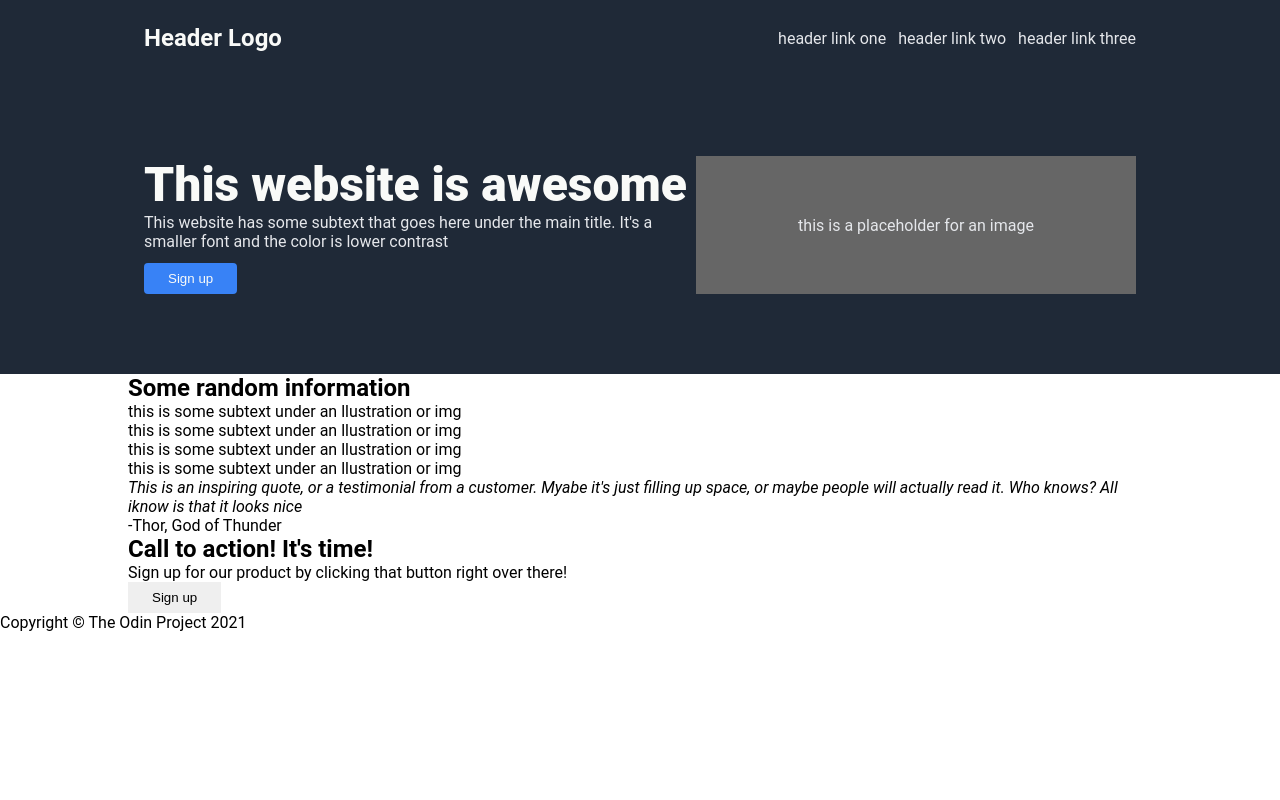
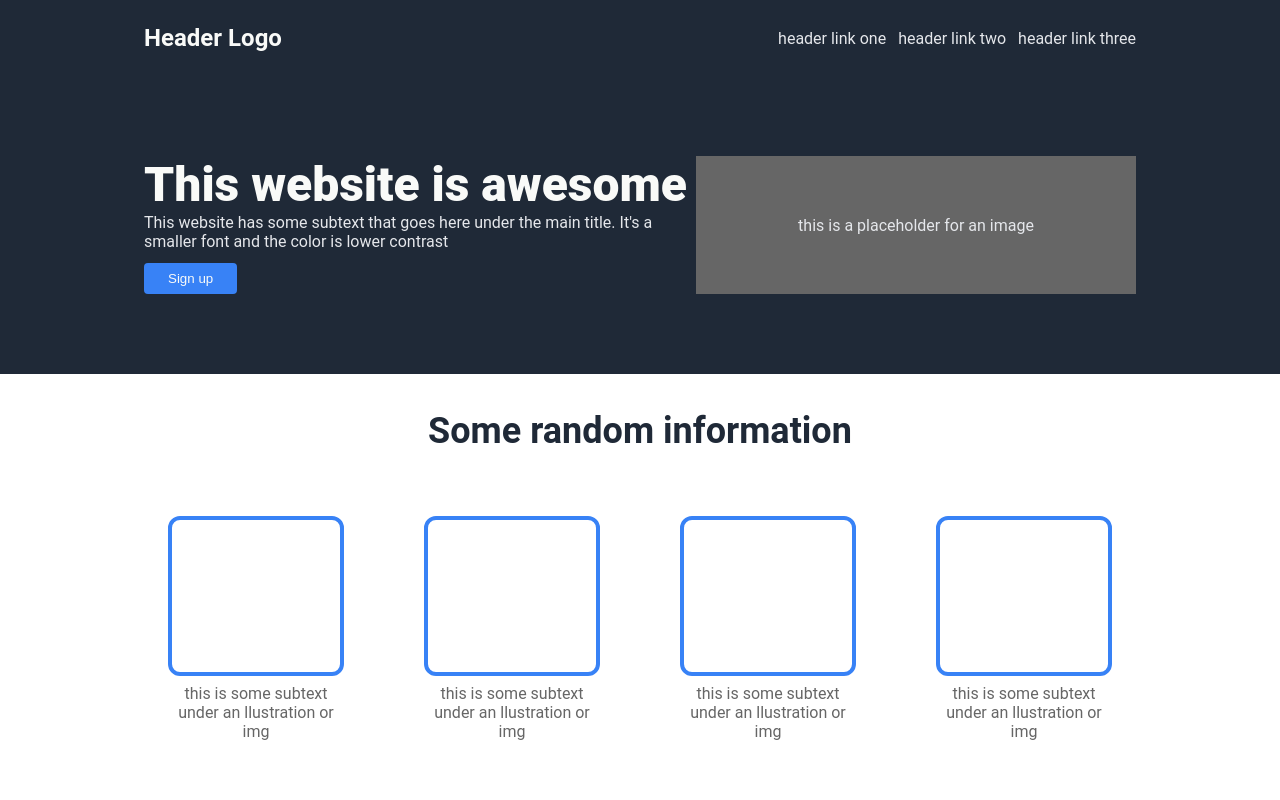
Before and after one commit to jazzyhand678/odin-landing-page, a plain HTML site: page index.html in a window 1280 px wide. Shown: the top 800 px of the page. Drawn offline with Linux system fonts and the light colour scheme.

Commit message:
added all showcase section styling

```diff
--- a/styles.css
+++ b/styles.css
@@ -89,3 +89,42 @@ nav, header {
     color: #F9FAF8;
     border-radius: 4px;
 }
+
+.showcase {
+    display: flex;
+    flex-direction: column;
+    justify-content: center;
+    align-items: center;
+    gap: 24px;
+    padding-top: 36px;
+    padding-bottom: 80px;
+}
+
+.showcase h2 {
+    font-size: 36px;
+    font-weight: 800px;
+    color: #1F2937;
+}
+
+.card-wrapper {
+    display: flex;
+    justify-content: center;
+    align-items: center;
+}
+
+.card {
+    padding: 40px;
+}
+
+.card p {
+    margin-top: 8px;
+    text-align: center;
+    color: #666;
+}
+
+.card-image {
+    border: 4px solid #3882F6;
+    min-width: 160px;
+    min-height: 160px;
+    border-radius: 12px;
+}
```
